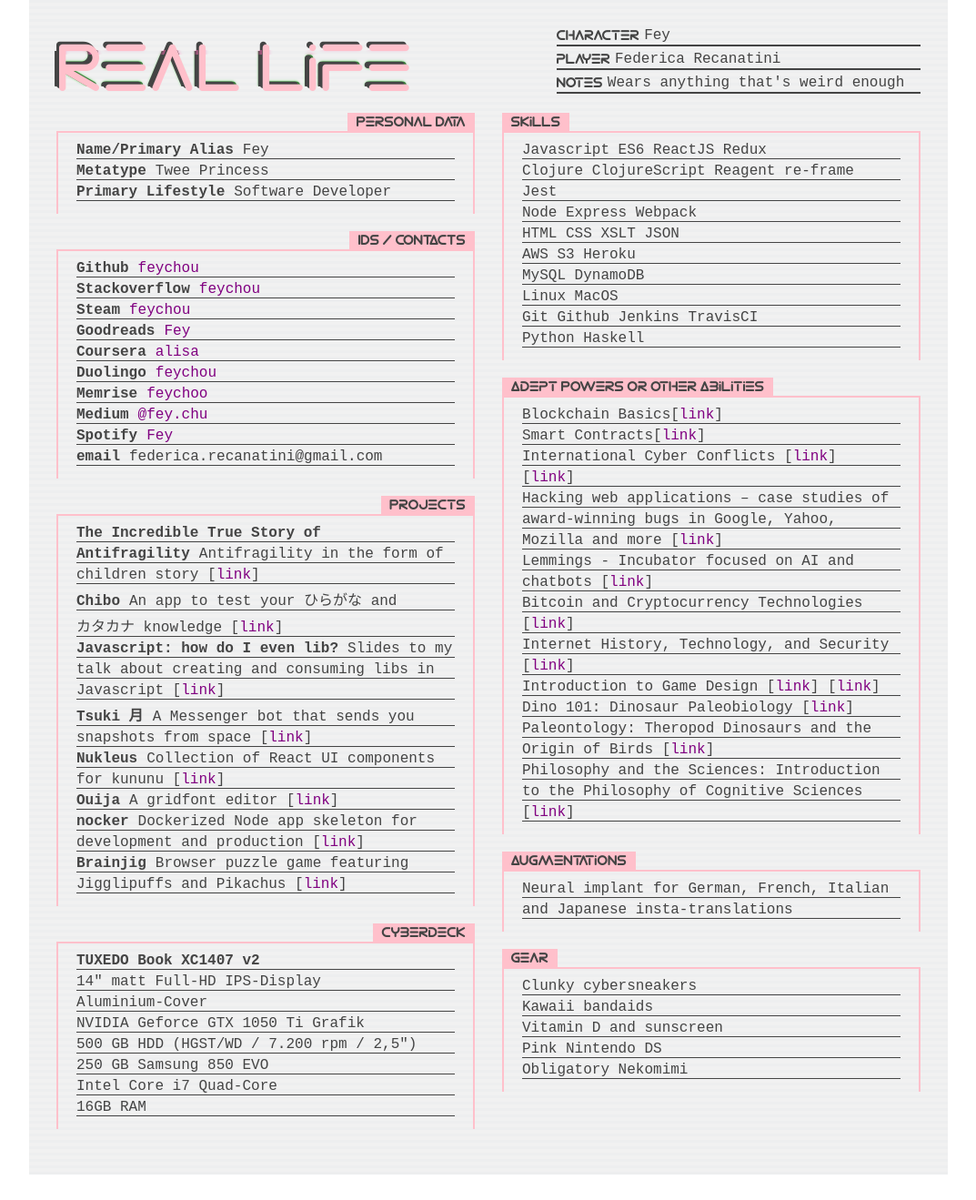
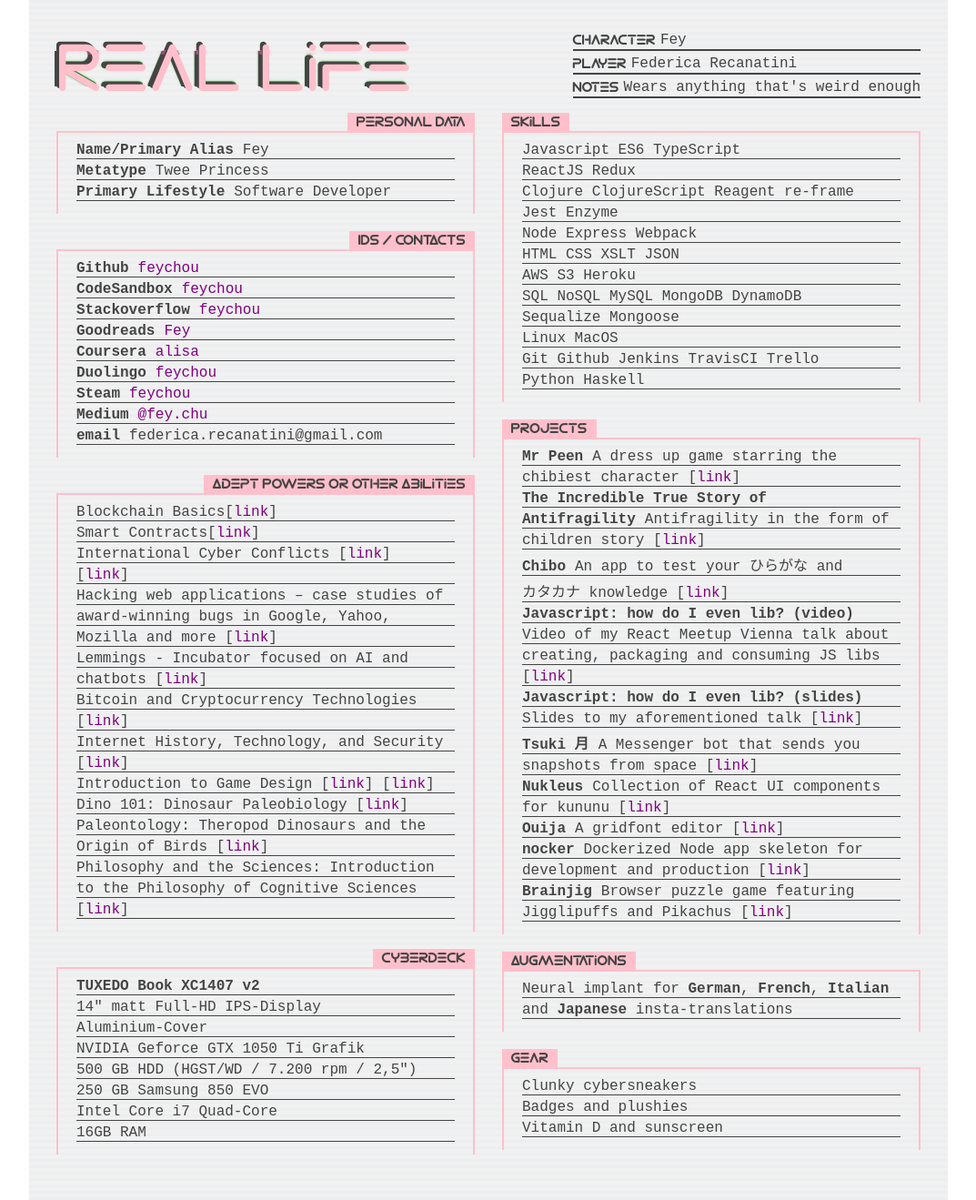
Before and after one commit to feychou/feychou.github.io, a React (Create React App) app: page / in a window 1280 px wide. Shown: the whole page at 91% size, without its empty margins (103-1176 px from the left). Before the commit the page ends 1291 px from the top, so only its background shows below. Built offline with nearby package versions, Linux system fonts and the light colour scheme.

Commit message:
Moved to flexbox because its 2020

```diff
--- a/src/App.css
+++ b/src/App.css
@@ -37,12 +37,19 @@ a {
 }
 
 .App-header {
+  display: flex;
+  justify-content: space-between;
+}
+
+.App-logo {
   height: 80px;
   position: relative;
 }
 
 .App-body {
   margin-top: 15px;
+  display: flex;
+  justify-content: space-between;
 }
 
 .logo,
@@ -59,13 +66,10 @@ a {
   bottom: 9px;
 }
 
-.header-info-box {
-  float: right;
-  width: 320px;
-}
-
 .info-box-row {
-  padding-bottom: 5px;
+  display: flex;
+  border-bottom: 2px solid #444;
+  padding-top: 5px;
 }
 
 .info-box-title {
@@ -73,11 +77,9 @@ a {
   font-size: 15px;
   font-weight: bold;
   margin-right: 5px;
-  float: left;
 }
 
 .info-box-data {
-  border-bottom: 2px solid #444;
   padding-bottom: 1px;
   display: block;
 }
@@ -86,10 +88,6 @@ a {
 .body-column-right {
   display: inline-block;
   width: 350px;
-}
-
-.body-column-right {
-  float: right;
 }
 
 .stats-box {
@@ -131,27 +129,30 @@ a {
 
 @media (max-width: 775px) {
   .App-header {
+    flex-direction: column;
+  }
+
+  .Player-Info,
+  .App-logo {
     width: 355px;
     margin: auto;
   }
 
   .App-body {
-    clear: both;
+    flex-direction: column;
     width: 355px;
     margin: auto;
     padding-top: 20px;
   }
 
-  .header-info-box {
-    float: none;
-  }
-
-  .body-column-right {
-    float: none;
-  }
-
   .body-column-right .stats-box-header {
     text-align: right;
+  }
+}
+
+@media (min-width: 775px) {
+  .App-logo {
+    min-width: 400px;
   }
 }
 
@@ -164,16 +165,12 @@ a {
 
 @media (min-width: 1200px) {
   .App,
-  .App-header {
+  .App-logo {
     font-size: 16px;
   }
 
   .App {
     max-width: 950px;
-  }
-
-  .header-info-box {
-    width: 400px;
   }
 
   .logo,
--- a/src/App.js
+++ b/src/App.js
@@ -6,9 +6,11 @@ class App extends Component {
     return (
       <div className="App">
         <div className="App-header">
-          <span className="logo">Real Life</span>
-          <span className="logo-2">Real Life</span>
-          <div className="header-info-box">
+          <div className="App-logo">
+            <span className="logo">Real Life</span>
+            <span className="logo-2">Real Life</span>
+          </div>
+          <div className="Player-Info">
             <div className="info-box-row">
               <span className="info-box-title">character</span>
               <span className="info-box-data">Fey</span>
@@ -23,7 +25,6 @@ class App extends Component {
             </div>
           </div>
         </div>
-
         <div className="App-body">
           <div className="body-column-left">
 
@@ -62,16 +63,16 @@ class App extends Component {
                 </div>
 
                 <div className="stats-box-entry">
-                  <span className="stats-box-tag">Stackoverflow</span>
+                  <span className="stats-box-tag">CodeSandbox</span>
                   <span>
-                    <a target="_blank" href="http://stackoverflow.com/users/story/2255082">feychou</a>
+                    <a target="_blank" href="https://codesandbox.io/u/feychou">feychou</a>
                   </span>
                 </div>
 
                 <div className="stats-box-entry">
-                  <span className="stats-box-tag">Steam</span>
+                  <span className="stats-box-tag">Stackoverflow</span>
                   <span>
-                    <a target="_blank" href="http://steamcommunity.com/id/feychou/">feychou</a>
+                    <a target="_blank" href="http://stackoverflow.com/users/story/2255082">feychou</a>
                   </span>
                 </div>
 
@@ -97,9 +98,9 @@ class App extends Component {
                 </div>
 
                 <div className="stats-box-entry">
-                  <span className="stats-box-tag">Memrise</span>
+                  <span className="stats-box-tag">Steam</span>
                   <span>
-                    <a target="_blank" href="https://www.memrise.com/user/feychoo/courses/learning/">feychoo</a>
+                    <a target="_blank" href="http://steamcommunity.com/id/feychou/">feychou</a>
                   </span>
                 </div>
 
@@ -111,198 +112,10 @@ class App extends Component {
                 </div>
 
                 <div className="stats-box-entry">
-                  <span className="stats-box-tag">Spotify</span>
-                  <span>
-                    <a target="_blank" href="https://open.spotify.com/user/11175069450">Fey</a>
-                  </span>
-                </div>
-
-                <div className="stats-box-entry">
                   <span className="stats-box-tag">email</span>
                   <span>federica.recanatini@gmail.com</span>
                 </div>
 
-              </div>
-            </div>
-
-            <div className="stats-box">
-              <div className="stats-box-header">
-                <span>Projects</span>
-              </div>
-              <div className="stats-box-entries">
-
-                <div className="stats-box-entry">
-                  <span className="stats-box-tag">The Incredible True Story of</span>
-                </div>
-
-                <div className="stats-box-entry">
-                  <span className="stats-box-tag">Antifragility</span>
-                  <span>Antifragility in the form of</span>
-                </div>
-
-                <div className="stats-box-entry">
-                  <span>children story [<a target="_blank" href="https://feychou.github.io/the-incredible-true-story-of-antifragility/">link</a>]</span>
-                </div>
-
-                <div className="stats-box-entry">
-                  <span className="stats-box-tag">Chibo</span>
-                  <span>An app to test your ひらがな and</span>
-                </div>
-
-                <div className="stats-box-entry">カタカナ knowledge [
-                  <a target="_blank" href="https://feychou.github.io/chibo/">link</a>
-                ]</div>
-
-                <div className="stats-box-entry">
-                  <span className="stats-box-tag">Javascript: how do I even lib?</span>
-                  <span>Slides to my</span>
-                </div>
-
-                <div className="stats-box-entry">
-                  <span>talk about creating and consuming libs in</span>
-                </div>
-
-                <div className="stats-box-entry">Javascript [
-                  <a target="_blank" href="https://feychou.github.io/how-do-i-lib/">link</a>
-                ]</div>
-
-                <div className="stats-box-entry">
-                  <span className="stats-box-tag">Tsuki 月</span>
-                  <span>A Messenger bot that sends you</span>
-                </div>
-
-                <div className="stats-box-entry">snapshots from space [
-                  <a target="_blank" href="https://www.facebook.com/satounotsuki">link</a>
-                ]</div>
-
-                <div className="stats-box-entry">
-                  <span className="stats-box-tag">Nukleus</span>
-                  <span>Collection of React UI components</span>
-                </div>
-
-                <div className="stats-box-entry">
-                  <span>for kununu [
-                    <a target="_blank" href="https://kununu.github.io/nukleus/">link</a>
-                  ]</span>
-                </div>
-
-                <div className="stats-box-entry">
-                  <span className="stats-box-tag">Ouija</span>
-                  <span>A gridfont editor [
-                    <a target="_blank" href="https://baphomet-berlin.github.io/ouija/">link</a>
-                  ]</span>
-                </div>
-
-                <div className="stats-box-entry">
-                  <span className="stats-box-tag">nocker</span>
-                  <span>Dockerized Node app skeleton for</span>
-                </div>
-
-                <div className="stats-box-entry">
-                  <span>development and production [
-                    <a target="_blank" href="https://github.com/feychou/nocker">link</a>
-                  ]</span>
-                </div>
-
-                <div className="stats-box-entry">
-                  <span className="stats-box-tag">Brainjig</span>
-                  <span>Browser puzzle game featuring</span>
-                </div>
-
-                <div className="stats-box-entry">
-                  <span>Jigglipuffs and Pikachus [
-                    <a target="_blank" href="http://feychou.github.io/brainjig/">link</a>
-                  ]</span>
-                </div>
-              </div>
-            </div>
-
-            <div className="stats-box">
-              <div className="stats-box-header">
-                <span>Cyberdeck</span>
-              </div>
-              <div className="stats-box-entries">
-                <div className="stats-box-entry">
-                  <span className="stats-box-tag">TUXEDO Book XC1407 v2</span>
-                </div>
-
-                <div className="stats-box-entry">
-                  <span>14&quot; matt Full-HD IPS-Display</span>
-                </div>
-
-                <div className="stats-box-entry">
-                  <span>Aluminium-Cover</span>
-                </div>
-
-                <div className="stats-box-entry">
-                  <span>NVIDIA Geforce GTX 1050 Ti Grafik</span>
-                </div>
-
-                <div className="stats-box-entry">
-                  <span>500 GB HDD (HGST/WD / 7.200 rpm / 2,5&quot;)</span>
-                </div>
-
-                <div className="stats-box-entry">
-                  <span>250 GB Samsung 850 EVO</span>
-                </div>
-
-                <div className="stats-box-entry">
-                  <span>Intel Core i7 Quad-Core</span>
-                </div>
-
-                <div className="stats-box-entry">
-                  <span>16GB RAM</span>
-                </div>
-              </div>
-            </div>
-          </div>
-
-          <div className="body-column-right">
-
-            <div className="stats-box">
-              <div className="stats-box-header">
-                <span>Skills</span>
-              </div>
-              <div className="stats-box-entries">
-                <div className="stats-box-entry">
-                  <span>Javascript  ES6  ReactJS  Redux</span>
-                </div>
-
-                <div className="stats-box-entry">
-                  <span>Clojure ClojureScript Reagent re-frame</span>
-                </div>
-
-                <div className="stats-box-entry">
-                  <span>Jest</span>
-                </div>
-
-                <div className="stats-box-entry">
-                  <span>Node  Express  Webpack</span>
-                </div>
-
-                <div className="stats-box-entry">
-                  <span>HTML  CSS  XSLT  JSON</span>
-                </div>
-
-                <div className="stats-box-entry">
-                  <span>AWS  S3  Heroku</span>
-                </div>
-
-                <div className="stats-box-entry">
-                  <span>MySQL  DynamoDB </span>
-                </div>
-
-                <div className="stats-box-entry">
-                  <span>Linux  MacOS</span>
-                </div>
-
-                <div className="stats-box-entry">
-                  <span>Git  Github  Jenkins  TravisCI</span>
-                </div>
-
-                <div className="stats-box-entry">
-                  <span>Python Haskell</span>
-                </div>
               </div>
             </div>
 
@@ -431,15 +244,226 @@ class App extends Component {
 
             <div className="stats-box">
               <div className="stats-box-header">
+                <span>Cyberdeck</span>
+              </div>
+              <div className="stats-box-entries">
+                <div className="stats-box-entry">
+                  <span className="stats-box-tag">TUXEDO Book XC1407 v2</span>
+                </div>
+
+                <div className="stats-box-entry">
+                  <span>14&quot; matt Full-HD IPS-Display</span>
+                </div>
+
+                <div className="stats-box-entry">
+                  <span>Aluminium-Cover</span>
+                </div>
+
+                <div className="stats-box-entry">
+                  <span>NVIDIA Geforce GTX 1050 Ti Grafik</span>
+                </div>
+
+                <div className="stats-box-entry">
+                  <span>500 GB HDD (HGST/WD / 7.200 rpm / 2,5&quot;)</span>
+                </div>
+
+                <div className="stats-box-entry">
+                  <span>250 GB Samsung 850 EVO</span>
+                </div>
+
+                <div className="stats-box-entry">
+                  <span>Intel Core i7 Quad-Core</span>
+                </div>
+
+                <div className="stats-box-entry">
+                  <span>16GB RAM</span>
+                </div>
+              </div>
+            </div>
+          </div>
+
+          <div className="body-column-right">
+
+            <div className="stats-box">
+              <div className="stats-box-header">
+                <span>Skills</span>
+              </div>
+              <div className="stats-box-entries">
+                <div className="stats-box-entry">
+                  <span>Javascript  ES6  TypeScript</span>
+                </div>
+
+                <div className="stats-box-entry">
+                  <span>ReactJS  Redux</span>
+                </div>
+
+                <div className="stats-box-entry">
+                  <span>Clojure  ClojureScript  Reagent  re-frame</span>
+                </div>
+
+                <div className="stats-box-entry">
+                  <span>Jest  Enzyme</span>
+                </div>
+
+                <div className="stats-box-entry">
+                  <span>Node  Express  Webpack</span>
+                </div>
+
+                <div className="stats-box-entry">
+                  <span>HTML  CSS  XSLT  JSON</span>
+                </div>
+
+                <div className="stats-box-entry">
+                  <span>AWS  S3  Heroku</span>
+                </div>
+
+                <div className="stats-box-entry">
+                  <span>SQL NoSQL MySQL MongoDB DynamoDB </span>
+                </div>
+
+                <div className="stats-box-entry">
+                  <span>Sequalize Mongoose</span>
+                </div>
+
+                <div className="stats-box-entry">
+                  <span>Linux  MacOS</span>
+                </div>
+
+                <div className="stats-box-entry">
+                  <span>Git  Github  Jenkins  TravisCI  Trello</span>
+                </div>
+
+                <div className="stats-box-entry">
+                  <span>Python  Haskell</span>
+                </div>
+              </div>
+            </div>
+
+            <div className="stats-box">
+              <div className="stats-box-header">
+                <span>Projects</span>
+              </div>
+              <div className="stats-box-entries">
+
+                <div className="stats-box-entry">
+                  <span className="stats-box-tag">Mr Peen</span>
+                  <span>A dress up game starring the</span>
+                </div>
+
+                <div className="stats-box-entry">
+                  <span>chibiest character [<a target="_blank" href="https://mrpeen.github.io">link</a>]</span>
+                </div>
+
+                <div className="stats-box-entry">
+                  <span className="stats-box-tag">The Incredible True Story of</span>
+                </div>
+
+                <div className="stats-box-entry">
+                  <span className="stats-box-tag">Antifragility</span>
+                  <span>Antifragility in the form of</span>
+                </div>
+
+                <div className="stats-box-entry">
+                  <span>children story [<a target="_blank" href="https://feychou.github.io/the-incredible-true-story-of-antifragility/">link</a>]</span>
+                </div>
+
+                <div className="stats-box-entry">
+                  <span className="stats-box-tag">Chibo</span>
+                  <span>An app to test your ひらがな and</span>
+                </div>
+
+                <div className="stats-box-entry">カタカナ knowledge [
+                  <a target="_blank" href="https://feychou.github.io/chibo/">link</a>
+                ]</div>
+
+                <div className="stats-box-entry">
+                  <span className="stats-box-tag">Javascript: how do I even lib? (video)</span>
+                </div>
+
+                <div className="stats-box-entry">
+                  <span>Video of my React Meetup Vienna talk about</span>
+                </div>
+
+                <div className="stats-box-entry">
+                  <div>creating, packaging and consuming JS libs</div>
+                </div>
+
+                <div className="stats-box-entry">[
+                  <a target="_blank" href="https://www.youtube.com/watch?v=25om2F7ExYM">link</a>]
+                </div>
+
+                <div className="stats-box-entry">
+                  <span className="stats-box-tag">Javascript: how do I even lib? (slides)</span>
+                </div>
+
+                <div className="stats-box-entry">
+                  <span>Slides to my aforementioned talk</span> [
+                  <a target="_blank" href="https://feychou.github.io/how-do-i-lib/">link</a>
+                ]</div>
+
+                <div className="stats-box-entry">
+                  <span className="stats-box-tag">Tsuki 月</span>
+                  <span>A Messenger bot that sends you</span>
+                </div>
+
+                <div className="stats-box-entry">snapshots from space [
+                  <a target="_blank" href="https://www.facebook.com/satounotsuki">link</a>
+                ]</div>
+
+                <div className="stats-box-entry">
+                  <span className="stats-box-tag">Nukleus</span>
+                  <span>Collection of React UI components</span>
+                </div>
+
+                <div className="stats-box-entry">
+                  <span>for kununu [
+                    <a target="_blank" href="https://kununu.github.io/nukleus/">link</a>
+                  ]</span>
+                </div>
+
+                <div className="stats-box-entry">
+                  <span className="stats-box-tag">Ouija</span>
+                  <span>A gridfont editor [
+                    <a target="_blank" href="https://baphomet-berlin.github.io/ouija/">link</a>
+                  ]</span>
+                </div>
+
+                <div className="stats-box-entry">
+                  <span className="stats-box-tag">nocker</span>
+                  <span>Dockerized Node app skeleton for</span>
+                </div>
+
+                <div className="stats-box-entry">
+                  <span>development and production [
+                    <a target="_blank" href="https://github.com/feychou/nocker">link</a>
+                  ]</span>
+                </div>
+
+                <div className="stats-box-entry">
+                  <span className="stats-box-tag">Brainjig</span>
+                  <span>Browser puzzle game featuring</span>
+                </div>
+
+                <div className="stats-box-entry">
+                  <span>Jigglipuffs and Pikachus [
+                    <a target="_blank" href="http://feychou.github.io/brainjig/">link</a>
+                  ]</span>
+                </div>
+              </div>
+            </div>
+
+
+            <div className="stats-box">
+              <div className="stats-box-header">
                 <span>Augmentations</span>
               </div>
               <div className="stats-box-entries">
                 <div className="stats-box-entry">
-                  <span>Neural implant for German, French, Italian</span>
+                  <span>Neural implant for <b>German</b>, <b>French</b>, <b>Italian</b></span>
                 </div>
 
                 <div className="stats-box-entry">
-                  <span>and Japanese insta-translations</span>
+                  <span>and <b>Japanese</b> insta-translations</span>
                 </div>
               </div>
             </div>
@@ -454,19 +478,11 @@ class App extends Component {
                 </div>
 
                 <div className="stats-box-entry">
-                  <span>Kawaii bandaids</span>
+                  <span>Badges and plushies</span>
                 </div>
 
                 <div className="stats-box-entry">
                   <span>Vitamin D and sunscreen</span>
-                </div>
-
-                <div className="stats-box-entry">
-                  <span>Pink Nintendo DS</span>
-                </div>
-
-                <div className="stats-box-entry">
-                  <span>Obligatory Nekomimi</span>
                 </div>
 
               </div>
```
